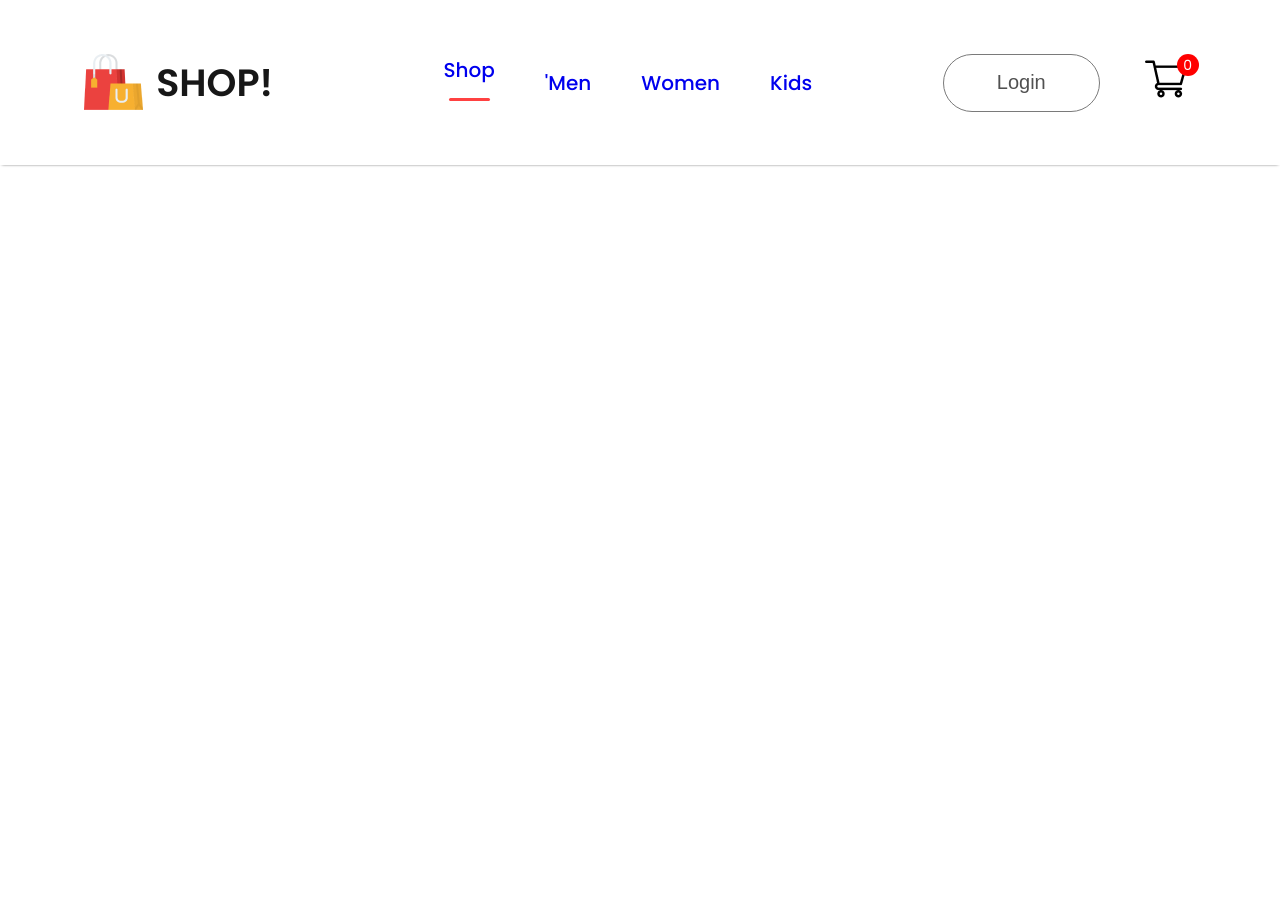
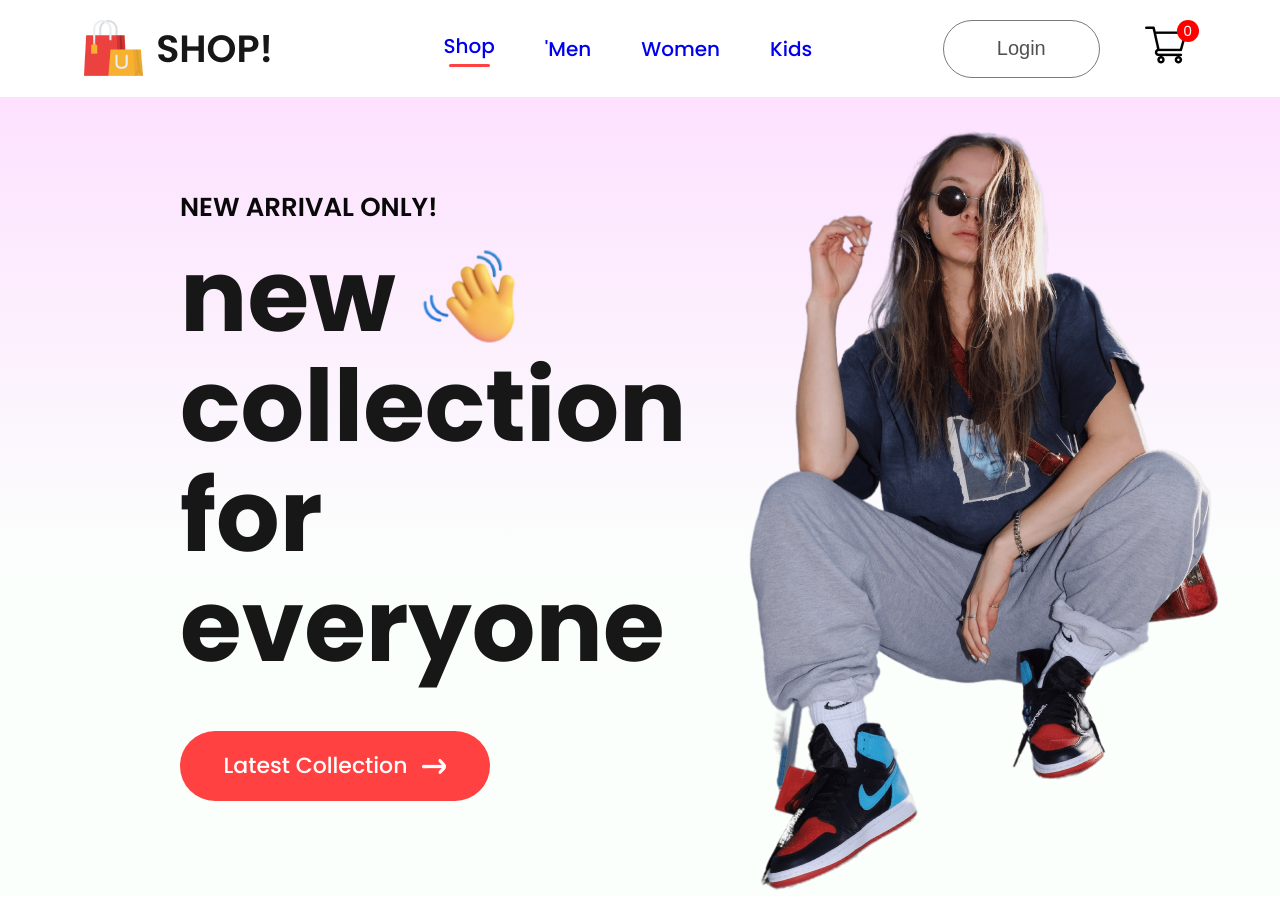
Before and after one commit to zizua/e-commerce, a React (Create React App) app in the folder frontend/: page / in a window 1280 px wide. Before the commit the page ends 800 px from the top, so only its background shows below. Built offline with nearby package versions, Linux system fonts and the light colour scheme.

Commit message:
7. create hero folder, setup file & create basic hero

```diff
--- a/frontend/src/App.js
+++ b/frontend/src/App.js
@@ -19,9 +19,9 @@
         <Route path='/' element={<Shop/>}/>
         <Route path='/mens' element={<ShopCategory category="men"/>}/>
         <Route path='/womens' element={<ShopCategory category="women"/>}/>
-        <Route path='/kids' element={<ShopCategory category="kid"/>}/>
+        <Route path='/kids' element={<ShopCategory category="kids"/>}/>
         <Route path='/product' element={<Product/>}>
-          <Route path=':prouctId' element={<Product/>}/>
+          <Route path=':productId' element={<Product/>}/>
         </Route>
         <Route path='/cart' element={<Cart/>}/>
         <Route path='/login' element={<LoginSignup/>}/>
--- /dev/null
+++ b/frontend/src/Components/Hero/Hero.css
@@ -0,0 +1,62 @@
+/* hero general */
+.hero {
+    height: 100vh;
+    background: linear-gradient(180deg, #fde1ff, #e1ffea22 60%);
+    display: flex;
+}
+
+/* hero left */
+.hero-left {
+    flex: 1;
+    display: flex;
+    flex-direction: column;
+    justify-content: center;
+    gap: 20px;
+    padding-left: 180px;
+    line-height: 1.1;
+}
+
+.hero-left h2 {
+    color: #090909;
+    font-size: 26px;
+    font-weight: 600;
+}
+
+.hero-left p {
+    color: #171717;
+    font-size: 100px;
+    font-weight: 700;
+}
+
+.hero-hand-icon {
+    display: flex;
+    align-items: center;
+    gap: 20px;
+}
+
+.hero-hand-icon img {
+    width: 105px;
+}
+
+.hero-latest-btn {
+    display: flex;
+    justify-content: center;
+    align-items: center;
+    gap: 15px;
+    width: 310px;
+    height: 70px;
+    border-radius: 75px;
+    margin-top: 30px;
+    background: #ff4141;
+    color: white;
+    font-size: 22px;
+    font-weight: 500;
+}
+
+/* hero right */
+.hero-right {
+    flex: 1;
+    display: flex;
+    justify-content: center;
+    align-items: center;
+}
--- /dev/null
+++ b/frontend/src/Components/Hero/Hero.jsx
@@ -0,0 +1,32 @@
+import React from 'react'
+import './Hero.css'
+import hand_icon from '../Assets/hand_icon.png'
+import arrow_icon from '../Assets/arrow.png'
+import hero_image from '../Assets/hero_image.png'
+const Hero = () => {
+  return (
+    <div className='hero'>
+        <div className="hero-left">
+            <h2>NEW ARRIVAL ONLY!</h2>
+            <div>
+                <div className="hero-hand-icon">
+                    <p>new</p>
+                    <img src={hand_icon} alt="" />
+                </div>
+                <p>collection</p>
+                <p>for everyone</p>
+            </div>
+            <div className="hero-latest-btn">
+                <div>Latest Collection</div>
+                <img src={arrow_icon} alt="" />
+            </div>
+        </div>
+
+        <div className="hero-right">
+            <img src={hero_image} alt="" />
+        </div>
+    </div>
+  )
+}
+
+export default Hero
--- a/frontend/src/Pages/Shop.jsx
+++ b/frontend/src/Pages/Shop.jsx
@@ -1,9 +1,12 @@
 import React from 'react'
+import Hero from '../Components/Hero/Hero'
 
 const Shop = () => {
   return (
     <div>
-
+      {/* 6. create hero folder & files --start */}
+      <Hero />
+      {/* 6. create hero folder & files --end */}
     </div>
   )
 }
--- a/frontend/src/index.css
+++ b/frontend/src/index.css
@@ -1,3 +1,7 @@
+* {
+  margin: 0;
+}
+
 body {
   margin: 0;
   font-family: -apple-system, BlinkMacSystemFont, 'Segoe UI', 'Roboto', 'Oxygen',
```
